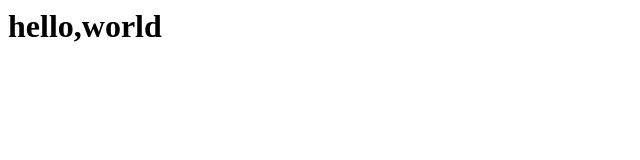
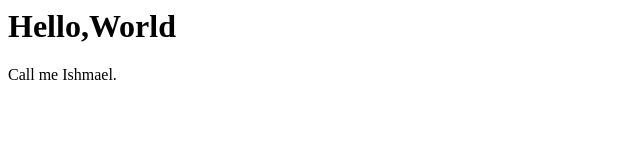
Before and after one commit to bmccullu/website, a plain HTML site: page index.html in a window 1280 px wide. Shown: the whole page, without its empty margins (0-640 px from the left). Drawn offline with Linux system fonts and the light colour scheme.

Commit message:
Add some HTML structure

```diff
--- a/index.html
+++ b/index.html
@@ -1 +1 @@
-<h1>hello,world</h1>
+<html><head><title></title></head><body><h1>Hello,World</h1><p>Call me Ishmael.</p></body></html>
```
